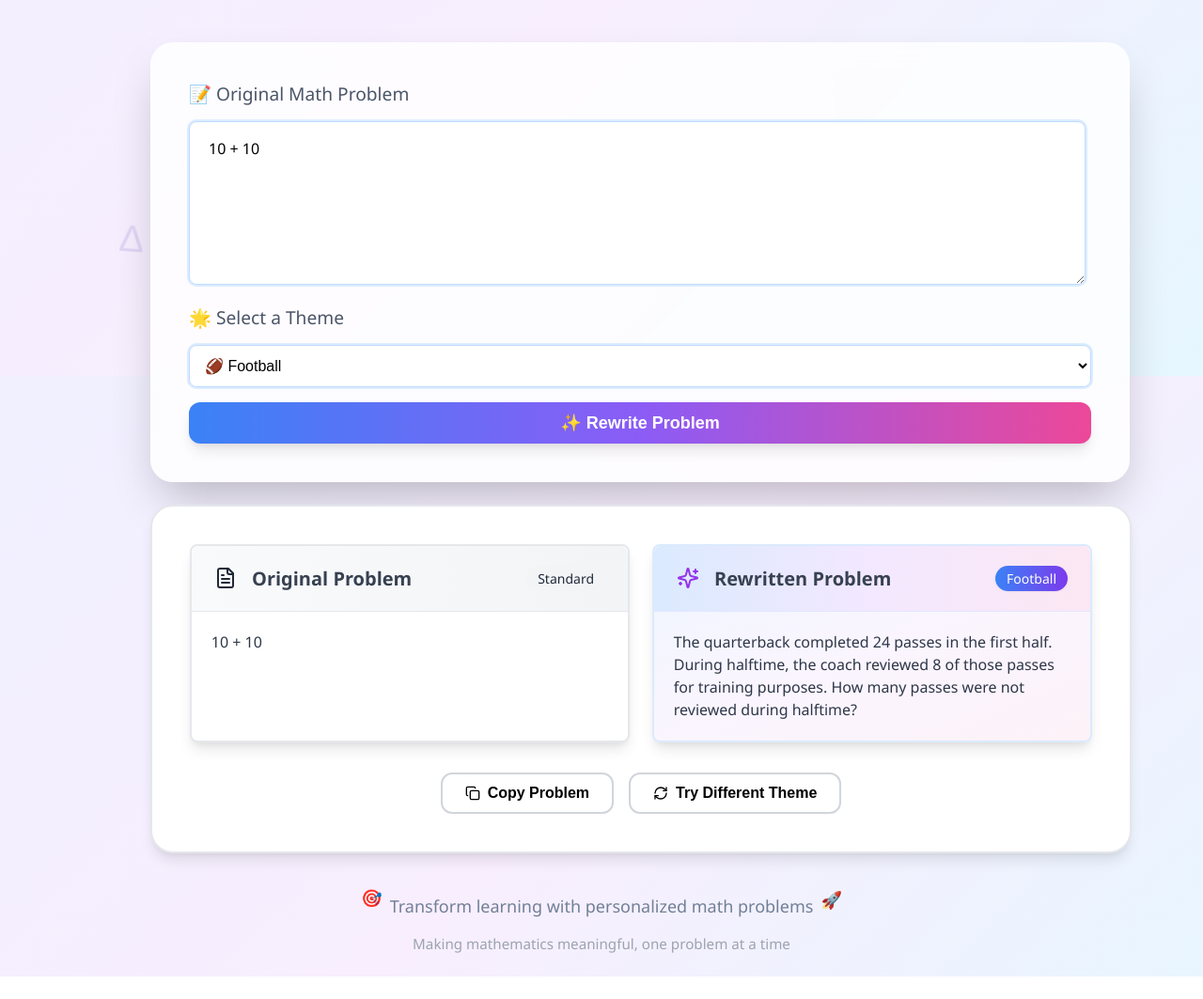
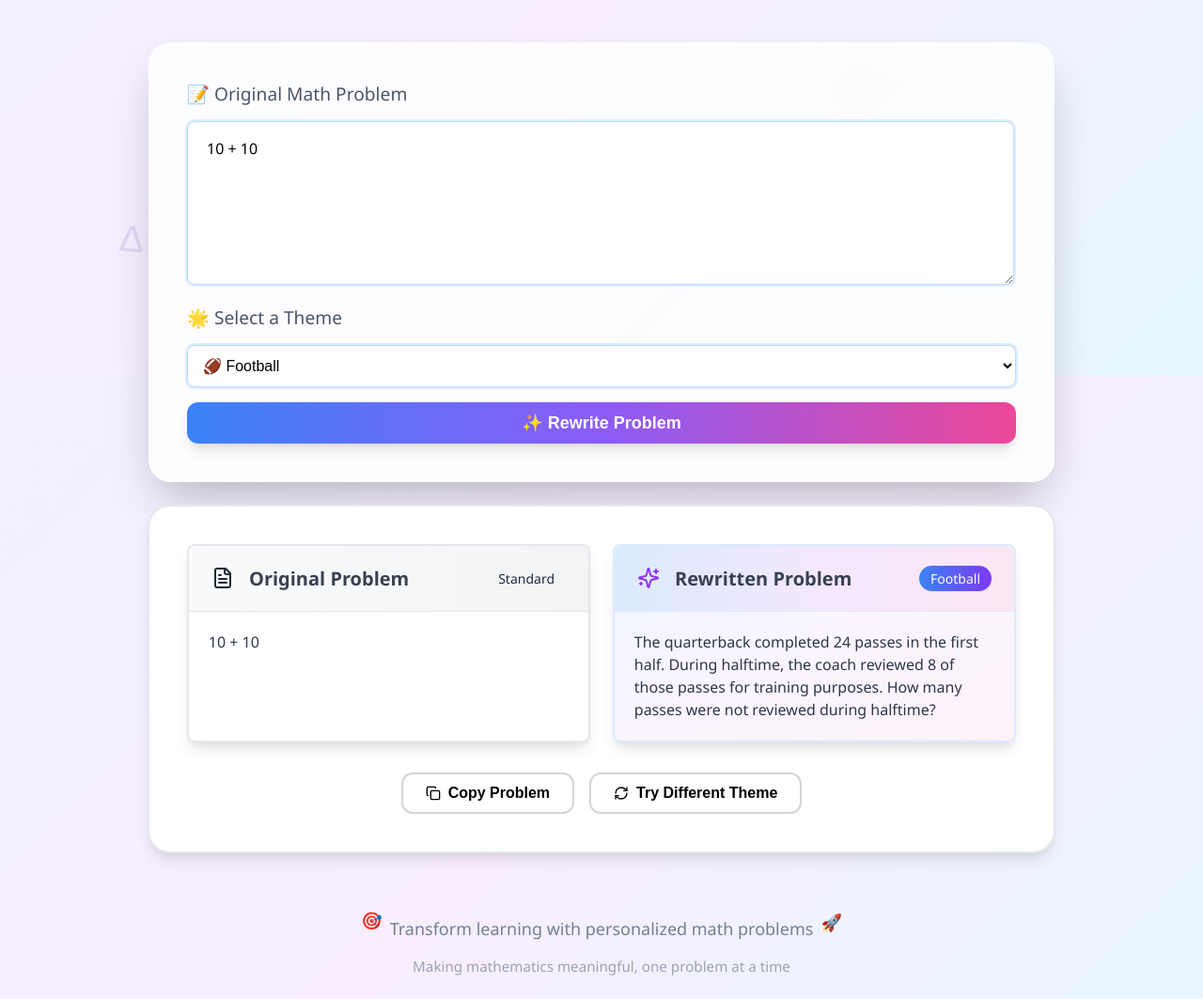
Before and after one commit to hackathon-Team18/Front-end-Last-edit, a plain HTML site: page index.html in a window 1280 px wide. Shown: the part 400-1463 px from the top of the page at 94% size. Before the commit the page ends 1439 px from the top, so only its background shows below. Drawn offline with Linux system fonts and the light colour scheme.

Commit message:
Placements edit

```diff
--- a/index.html
+++ b/index.html
@@ -34,7 +34,7 @@
         <div class="input-container">
             <div class="input-group">
                 <label for="math-input">📝 Original Math Problem</label>
-                <textarea type="text" id="math-input" placeholder="Paste your math word problem here... (e.g., 'Sarah has 24 apples. She gives 8 apples to her friend. How many apples does she have left?')" value=""></textarea>
+                <textarea type="text" id="math-input" placeholder="Paste your math word problem here... (e.g., 'Sarah has 24 apples. She gives 8 apples to her friend. How many apples does she have left?')"></textarea>
                 <!-- <input type="text" id="math-input" placeholder="Paste your math word problem here... (e.g., 'Sarah has 24 apples. She gives 8 apples to her friend. How many apples does she have left?')" value=""> -->
             </div>
             <div class="input-group">
--- a/styles.css
+++ b/styles.css
@@ -5,7 +5,6 @@ body {
     min-height: 100vh;
     margin: 0 auto;
     padding: 10px;
-    max-width: 60rem;
     display: flex;
     flex-direction: column;
     align-items: center;
@@ -167,10 +166,9 @@ header {
     animation-delay: 0.6s;
 }
 
-.input-container,
-.output-container {
+.input-container {
     width: 100%;
-    max-width: 1000px;
+    max-width: 70%;
     background: rgba(255, 255, 255, 0.8);
     border-radius: 24px;
     box-shadow: 0 25px 50px -12px rgba(0, 0, 0, 0.25);
@@ -179,10 +177,8 @@ header {
     text-align: center;
     backdrop-filter: blur(16px);
     transition: all 0.5s ease;
-}
-
-.input-container {
     margin-bottom: 1.5rem;
+    margin: auto;
 }
 
 .input-container:hover {
@@ -191,12 +187,21 @@ header {
 }
 
 .output-container {
+    margin: auto;
+    width: 100%;
+    max-width: 70%;
+    background: rgba(255, 255, 255, 0.8);
     margin-top: 1.5rem;
     border: 2px solid #e5e7eb;
     border-radius: 24px;
     box-shadow: 0 10px 15px -3px rgba(0, 0, 0, 0.1), 0 4px 6px -2px rgba(0, 0, 0, 0.05);
     background: white;
+    padding: 2.5rem;
+    text-align: center;
+    backdrop-filter: blur(16px);
+    transition: all 0.5s ease;
 }
+
 .output-container:hover {
     box-shadow: 0 20px 25px -5px rgba(0, 0, 0, 0.1), 0 10px 10px -5px rgba(0, 0, 0, 0.04);
     transform: scale(1.02);
@@ -494,7 +499,7 @@ header {
 
 footer {
     text-align: center;
-    margin-top: 1.5rem;
+    margin-top: 3rem;
     color: #718096;
     font-size: 0.95rem;
 }
```
